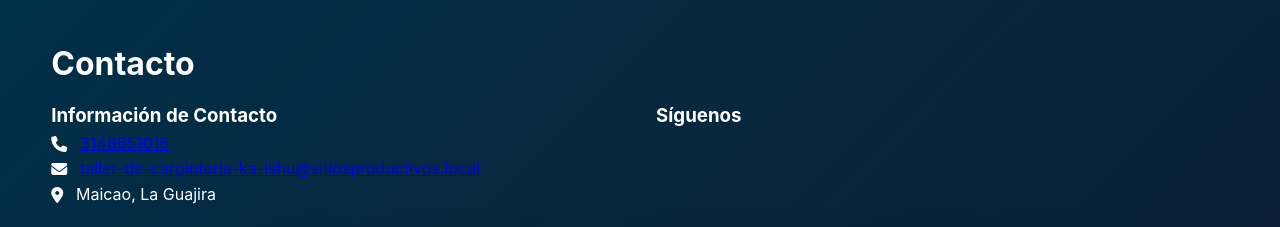
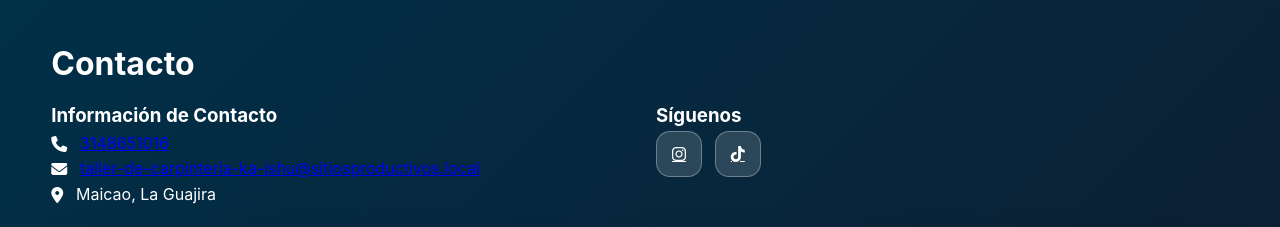
Before and after one commit to ReconvencionLaboralGuajira/taller-de-carpinteria-ka-ishu-57, a plain HTML site: page index.html in a window 1280 px wide. Shown: the part 2940-3167 px from the top of the page. Drawn offline with Linux system fonts and the light colour scheme; no server answers.

Commit message:
Publish site

```diff
--- a/index.html
+++ b/index.html
@@ -223,6 +223,14 @@
                     <div class="social-links">
 
 
+                        <a href="https://www.instagram.com/tallercarpinteria_kaishu/" target="_blank" rel="noopener" class="social-link">
+                            <i class="fab fa-instagram"></i>
+                        </a>
+
+
+                        <a href="https://www.tiktok.com/@tallercarpinteria_kaishu" target="_blank" rel="noopener" class="social-link">
+                            <i class="fab fa-tiktok"></i>
+                        </a>
 
                     </div>
                 </div>
```
